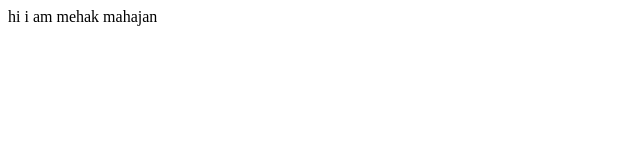
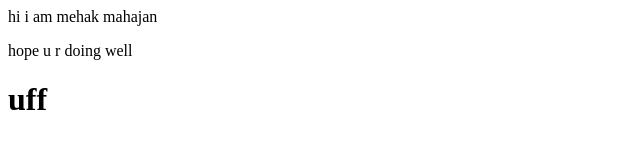
Before and after one commit to MehakM29mahajan0509/localrepo, a plain HTML site: page index.html in a window 1280 px wide. Shown: the whole page, without its empty margins (0-640 px from the left). Drawn offline with Linux system fonts and the light colour scheme.

Commit message:
checking

```diff
--- a/index.html
+++ b/index.html
@@ -1 +1,3 @@
 <p>hi i am mehak mahajan</p>
+<p>hope u r doing well</p>
+<h1>uff</h1>
```
